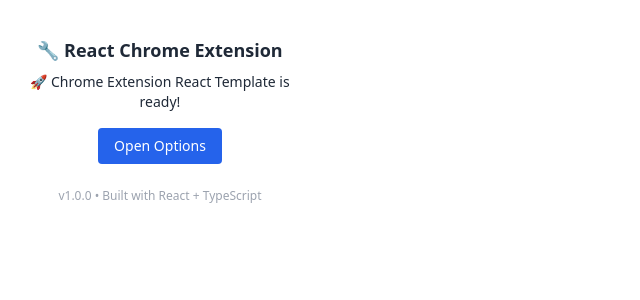
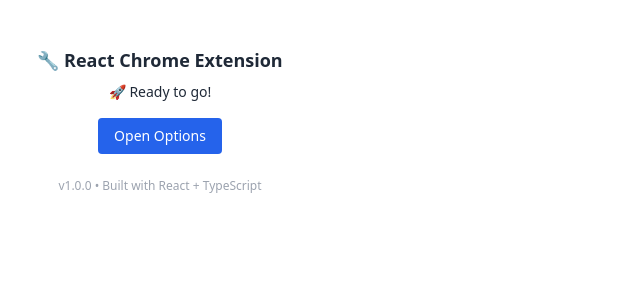
Before and after one commit to Mehedad1948/react-extension, a React (Create React App) app: page / in a window 1280 px wide. Shown: the top 300 px of the page, without its empty margins (0-640 px from the left). Built offline with nearby package versions, Linux system fonts and the light colour scheme.

Commit message:
Add title show

```diff
--- a/src/App.tsx
+++ b/src/App.tsx
@@ -1,21 +1,19 @@
-/* global chrome */
 import React, { useEffect, useState } from "react";
 
 function App() {
-  const [message, setMessage] = useState("Loading...");
+  const [pageTitle, setPageTitle] = useState<string | null>(null);
 
   useEffect(() => {
-    // Detect if running inside Chrome extension or dev mode
-    if (window.chrome && chrome.runtime) {
-      setMessage("🚀 Chrome Extension React Template is ready!");
-    } else {
-      setMessage("💻 Development mode – running outside of Chrome extension.");
-    }
+    chrome.storage.local.get("currentPageTitle", (result) => {
+      if (result.currentPageTitle) {
+        setPageTitle(result.currentPageTitle);
+      }
+    });
   }, []);
 
   const handleOpenOptions = () => {
-    if (window.chrome?.runtime) {
-    chrome.runtime.openOptionsPage();
+    if (chrome.runtime.openOptionsPage) {
+      chrome.runtime.openOptionsPage();
     } else {
       alert("Options page not available in this mode.");
     }
@@ -24,7 +22,10 @@ function App() {
   return (
     <div className="w-80 min-h-60 bg-white text-gray-800 p-4 flex flex-col items-center justify-center text-center">
       <h1 className="text-lg font-semibold mb-2">🔧 React Chrome Extension</h1>
-      <p className="text-sm mb-4">{message}</p>
+
+      <p className="text-sm mb-4">
+        {pageTitle ? `🌐 Current Page: ${pageTitle}` : "🚀 Ready to go!"}
+      </p>
 
       <button
         onClick={handleOpenOptions}
--- /dev/null
+++ b/src/background.ts
@@ -0,0 +1,15 @@
+chrome.runtime.onMessage.addListener((request, sender, sendResponse) => {
+  if (request.action === "openPopup" && request.pageTitle) {
+    // Save page title
+    chrome.storage.local.set({ currentPageTitle: request.pageTitle }, () => {
+      // Open the popup
+      if (chrome.action.openPopup) {
+        chrome.action.openPopup();
+        sendResponse({ status: "Popup opened" });
+      } else {
+        sendResponse({ status: "Popup could not be opened" });
+      }
+    });
+    return true; // keep message channel open
+  }
+});
--- a/src/content.tsx
+++ b/src/content.tsx
@@ -1,32 +1,12 @@
 import React from "react";
 import ReactDOM from "react-dom/client";
-import PopupApp from "./App"; // your popup React component
 
 const AppButton: React.FC = () => {
   const handleClick = () => {
-    // check if popup is already open
-    const existing = document.getElementById("my-extension-popup");
-    if (existing) {
-      existing.remove();
-      return;
-    }
-
-    const popupContainer = document.createElement("div");
-    popupContainer.id = "my-extension-popup";
-    popupContainer.style.position = "fixed";
-    popupContainer.style.top = "20px";
-    popupContainer.style.right = "20px";
-    popupContainer.style.width = "400px";
-    popupContainer.style.height = "600px";
-    popupContainer.style.zIndex = "999999";
-    popupContainer.style.boxShadow = "0 4px 12px rgba(0,0,0,0.3)";
-    popupContainer.style.borderRadius = "10px";
-    popupContainer.style.background = "white";
-
-    document.body.appendChild(popupContainer);
-
-    const root = ReactDOM.createRoot(popupContainer);
-    root.render(<PopupApp />);
+    chrome.runtime.sendMessage({
+      action: "openPopup",
+      pageTitle: document.title,
+    });
   };
 
   const logoUrl = chrome.runtime.getURL("logo192.png");
@@ -34,15 +14,20 @@ const AppButton: React.FC = () => {
   return (
     <button
       onClick={handleClick}
-      className="fixed bottom-5 right-5 w-[60px] h-[60px] rounded-full bg-black
-              z-[999999] flex items-center justify-center"
+      className="fixed bottom-5 right-5 w-[60px] h-[60px] rounded-full
+                 bg-black z-[999999] flex items-center justify-center
+                 border-2 border-orange-500"
     >
-      <img src={logoUrl} alt="logo" className="w-3/4 animate-[spin_10s_linear_infinite]" />
+      <img
+        src={logoUrl}
+        alt="logo"
+        className="w-3/4 animate-[spin_10s_linear_infinite]"
+      />
     </button>
   );
 };
 
-// inject button
+// Inject button into page
 const container = document.createElement("div");
 container.id = "my-extension-button-root";
 document.body.appendChild(container);
```
